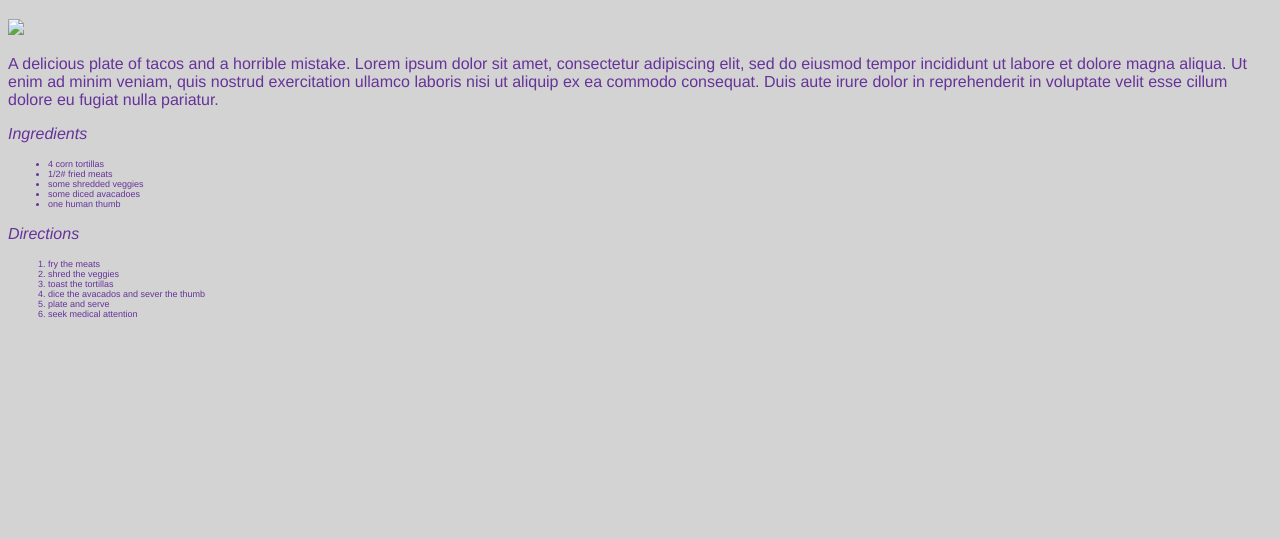
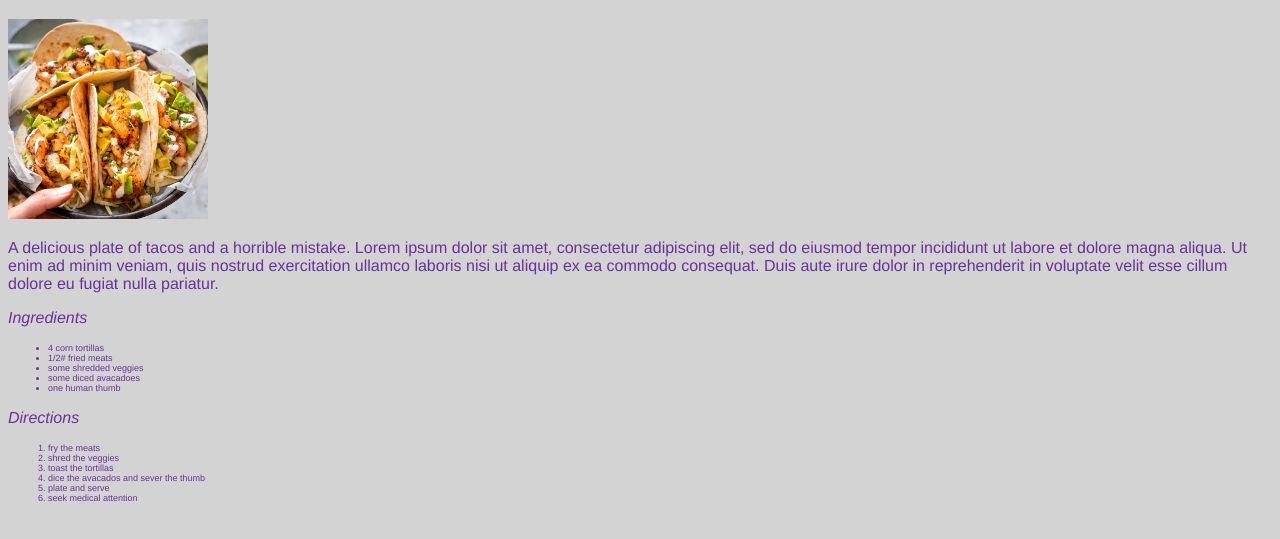
Before and after one commit to Username-TK/odin-recipes, a plain HTML site: page recipes/tacos.html in a window 1280 px wide. Shown: the part 73-612 px from the top of the page. Drawn offline with Linux system fonts and the light colour scheme.

Commit message:
fix style link and image link #7

```diff
--- a/recipes/tacos.html
+++ b/recipes/tacos.html
@@ -10,7 +10,7 @@
 </head>
 <body>
     <h1>ITS TACOS w/SIDE OF THUMB</h1>
-    <img class="poster" src="./images/deborah-rainford-zOlZgELBMRg-unsplash.jpg">
+    <img class="poster" src="../images/deborah-rainford-zOlZgELBMRg-unsplash.jpg">
     <div class="paragraph">
         <div class="body-text">
     <p>A delicious plate of tacos and a horrible mistake. Lorem ipsum dolor sit amet, consectetur adipiscing elit, sed do eiusmod tempor incididunt ut labore et dolore magna aliqua. Ut enim ad minim veniam, quis nostrud exercitation ullamco laboris nisi ut aliquip ex ea commodo consequat. Duis aute irure dolor in reprehenderit in voluptate velit esse cillum dolore eu fugiat nulla pariatur.</p>
```
